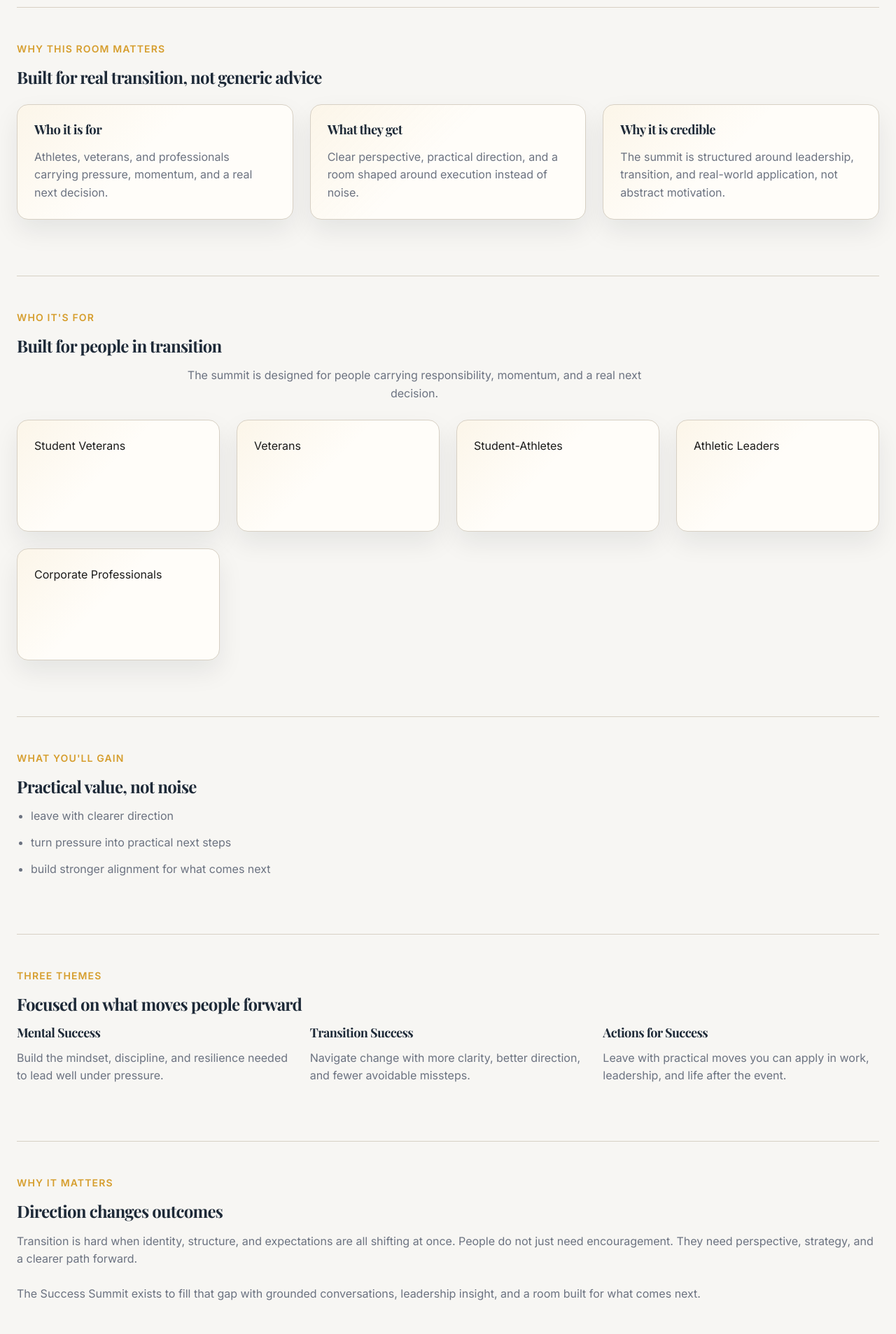
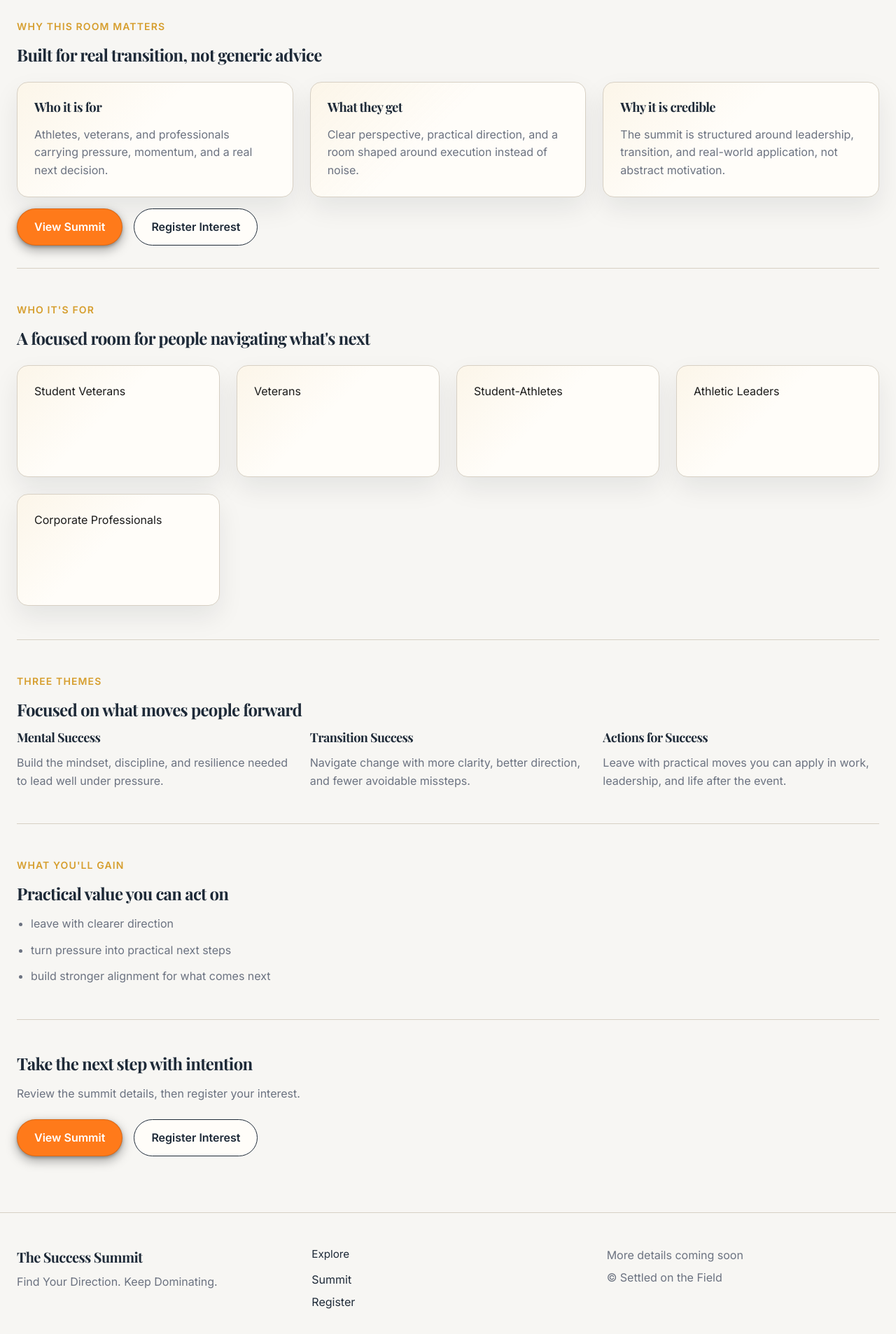
Before and after one commit to gacurl/settled-field-platform, a Next.js app: page / in a window 1280 px wide. Shown: the part 787-2694 px from the top of the page at 70% size. Built offline with nearby package versions, Linux system fonts and the light colour scheme.

Commit message:
Issue 6-15: tighten landing flow and reinforce CTA after trust

```diff
--- a/app/globals.css
+++ b/app/globals.css
@@ -271,7 +271,7 @@ a:hover {
 .public-page {
   width: 100%;
   display: grid;
-  gap: var(--space-8);
+  gap: 0;
 }
 
 .public-section {
@@ -302,6 +302,10 @@ a:hover {
   border-top: 1px solid var(--color-border);
 }
 
+.public-section--trust {
+  padding-bottom: var(--space-8);
+}
+
 .public-section__title {
   margin: 0 0 var(--space-4);
   color: var(--color-primary);
@@ -369,6 +373,10 @@ a:hover {
   flex-wrap: wrap;
   gap: var(--space-4);
   margin-top: var(--space-6);
+}
+
+.public-actions--trust {
+  margin-top: var(--space-4);
 }
 
 .public-hero {
--- a/app/page.tsx
+++ b/app/page.tsx
@@ -40,7 +40,7 @@ export default function HomePage() {
         </div>
       </section>
 
-      <section className="public-section public-section--bordered">
+      <section className="public-section public-section--bordered public-section--trust">
         <p className="public-section__eyebrow">Why This Room Matters</p>
         <h2 className="public-section__heading">Built for real transition, not generic advice</h2>
         <div className="audience-grid audience-grid--full">
@@ -66,17 +66,19 @@ export default function HomePage() {
             </p>
           </section>
         </div>
+        <div className="public-actions public-actions--trust">
+          <Link className="public-button" href="/summit">
+            View Summit
+          </Link>
+          <Link className="public-link" href="/register">
+            Register Interest
+          </Link>
+        </div>
       </section>
 
       <section className="public-section public-section--bordered">
         <p className="public-section__eyebrow">Who It&apos;s For</p>
-        <h2 className="public-section__heading">Built for people in transition</h2>
-        <div className="public-section__copy">
-          <p className="public-section__body">
-            The summit is designed for people carrying responsibility,
-            momentum, and a real next decision.
-          </p>
-        </div>
+        <h2 className="public-section__heading">A focused room for people navigating what&apos;s next</h2>
         <div className="audience-grid audience-grid--full">
           <div className="audience-card">Student Veterans</div>
           <div className="audience-card">Veterans</div>
@@ -84,16 +86,6 @@ export default function HomePage() {
           <div className="audience-card">Athletic Leaders</div>
           <div className="audience-card">Corporate Professionals</div>
         </div>
-      </section>
-
-      <section className="public-section public-section--bordered">
-        <p className="public-section__eyebrow">What You&apos;ll Gain</p>
-        <h2 className="public-section__heading">Practical value, not noise</h2>
-        <ul className="public-section__list">
-          <li>leave with clearer direction</li>
-          <li>turn pressure into practical next steps</li>
-          <li>build stronger alignment for what comes next</li>
-        </ul>
       </section>
 
       <section className="public-section public-section--bordered">
@@ -125,24 +117,19 @@ export default function HomePage() {
       </section>
 
       <section className="public-section public-section--bordered">
-        <p className="public-section__eyebrow">Why It Matters</p>
-        <h2 className="public-section__heading">Direction changes outcomes</h2>
-        <p className="public-section__body public-section__body--wide">
-          Transition is hard when identity, structure, and expectations are all
-          shifting at once. People do not just need encouragement. They need
-          perspective, strategy, and a clearer path forward.
-        </p>
-        <p className="public-section__body public-section__body--spaced public-section__body--wide">
-          The Success Summit exists to fill that gap with grounded
-          conversations, leadership insight, and a room built for what comes
-          next.
-        </p>
+        <p className="public-section__eyebrow">What You&apos;ll Gain</p>
+        <h2 className="public-section__heading">Practical value you can act on</h2>
+        <ul className="public-section__list">
+          <li>leave with clearer direction</li>
+          <li>turn pressure into practical next steps</li>
+          <li>build stronger alignment for what comes next</li>
+        </ul>
       </section>
 
       <section className="public-section public-section--bordered">
-        <h2 className="public-section__heading">Move toward what&apos;s next</h2>
+        <h2 className="public-section__heading">Take the next step with intention</h2>
         <p className="public-section__body">
-          Explore the summit or register interest now.
+          Review the summit details, then register your interest.
         </p>
         <div className="public-actions">
           <Link className="public-button" href="/summit">
```
